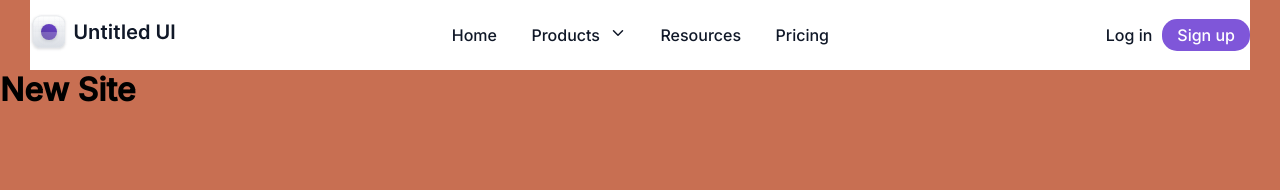
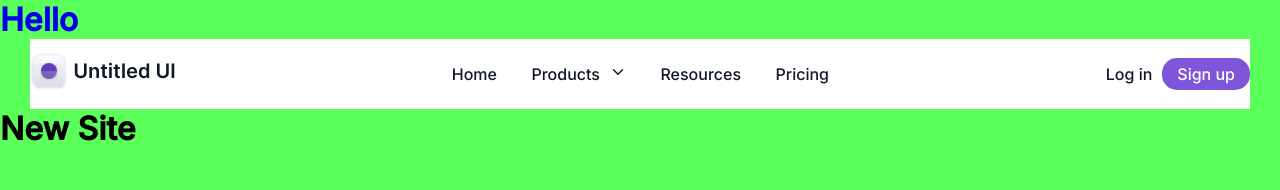
Before and after one commit to ManoSharmesh01/TestDevelopment, a plain HTML site: page index.html in a window 1280 px wide. Drawn offline with nearby package versions, Linux system fonts and the light colour scheme.

Commit message:
New commit mistake

```diff
--- a/index.html
+++ b/index.html
@@ -8,8 +8,8 @@
     <title>Newwww</title>
     <link rel="stylesheet" href="style.css" />
   </head>
-  <body style="background-color: rgba(175, 44, 0, 0.678);">
-    <a href="second.html"></a>
+  <body style="background-color: rgba(13, 255, 13, 0.678);">
+    <h1><a href="second.html">Hello</a></h1>
     <header>
       <div class="container">
         <nav class="navigation">
```
